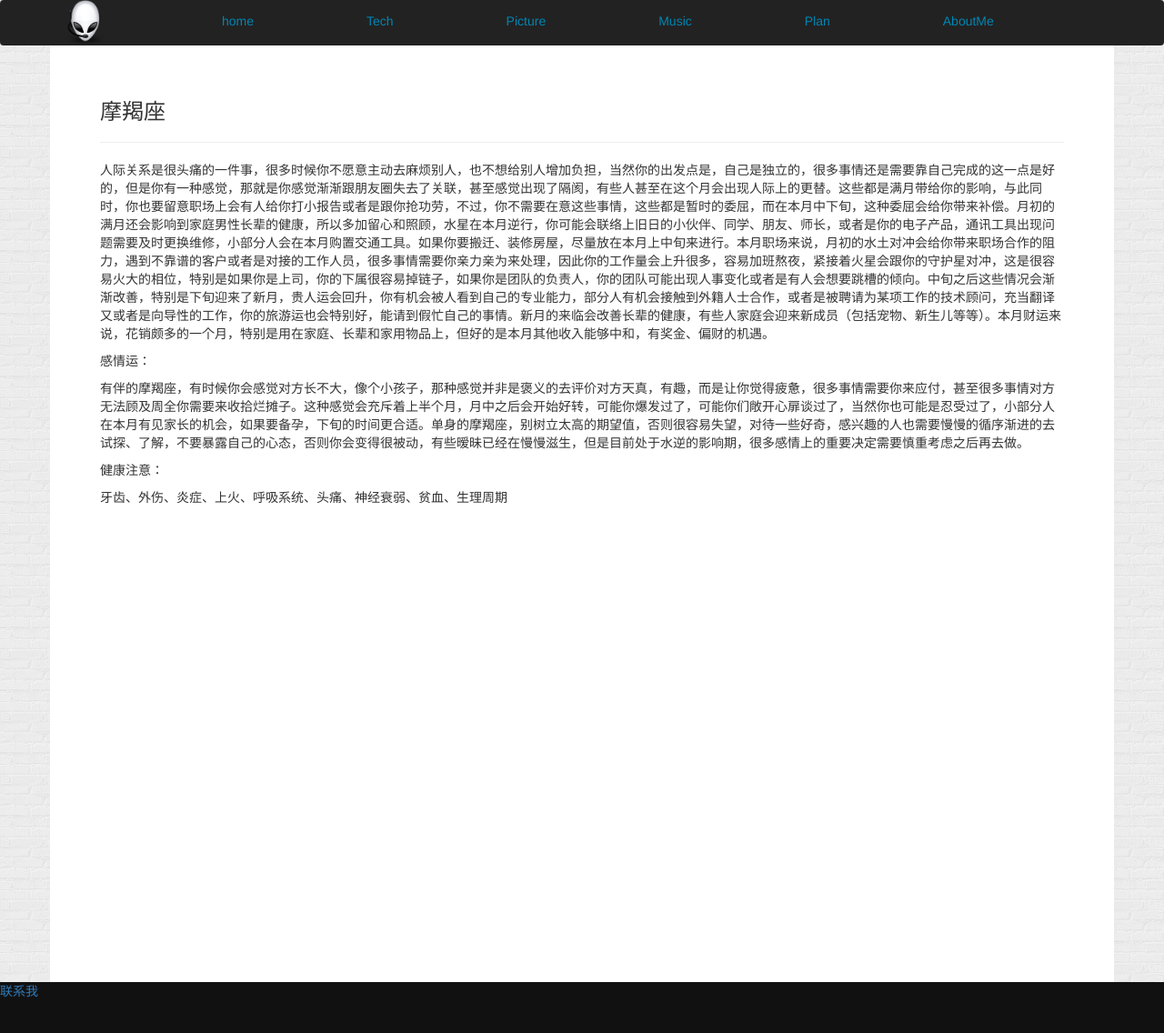
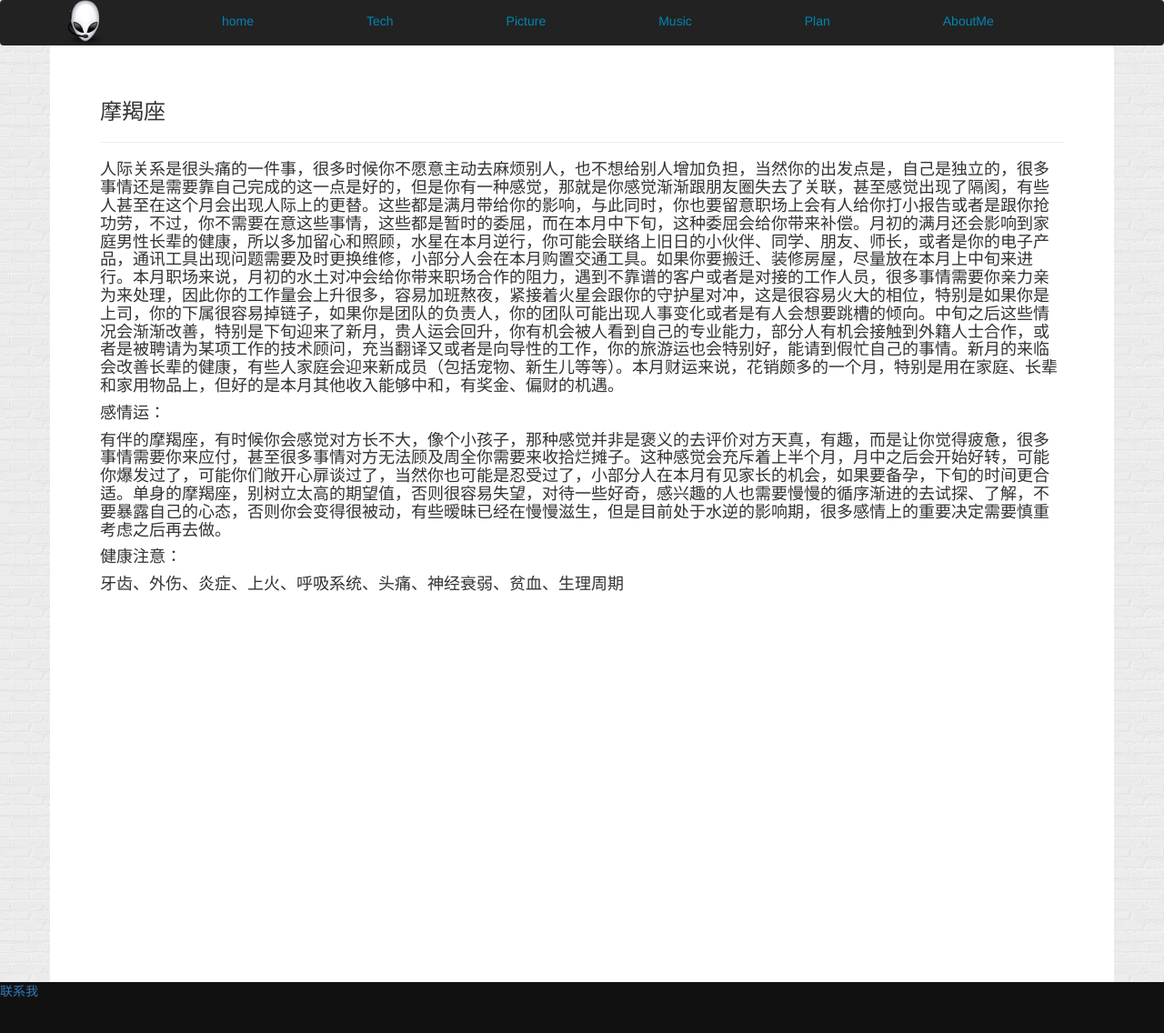
Before and after one commit to GeorageLiang/georageliang.github.com, a Jekyll site: the page built from 12md/moj.md, in a window 1280 px wide and 1140 px high. Shown: the top 1136 px of the window at 91% size. Built offline with Jekyll 4.4.1, drawn with Linux system fonts in a browser that asks for light colours; Markdown is read by kramdown in place of the engine named in the settings; comment, search, counter and statistics services are not loaded.

Commit message:
Update moj.md

```diff
--- a/12md/moj.md
+++ b/12md/moj.md
@@ -8,12 +8,12 @@
 
 ###摩羯座
 ---
-人际关系是很头痛的一件事，很多时候你不愿意主动去麻烦别人，也不想给别人增加负担，当然你的出发点是，自己是独立的，很多事情还是需要靠自己完成的这一点是好的，但是你有一种感觉，那就是你感觉渐渐跟朋友圈失去了关联，甚至感觉出现了隔阂，有些人甚至在这个月会出现人际上的更替。这些都是满月带给你的影响，与此同时，你也要留意职场上会有人给你打小报告或者是跟你抢功劳，不过，你不需要在意这些事情，这些都是暂时的委屈，而在本月中下旬，这种委屈会给你带来补偿。月初的满月还会影响到家庭男性长辈的健康，所以多加留心和照顾，水星在本月逆行，你可能会联络上旧日的小伙伴、同学、朋友、师长，或者是你的电子产品，通讯工具出现问题需要及时更换维修，小部分人会在本月购置交通工具。如果你要搬迁、装修房屋，尽量放在本月上中旬来进行。本月职场来说，月初的水土对冲会给你带来职场合作的阻力，遇到不靠谱的客户或者是对接的工作人员，很多事情需要你亲力亲为来处理，因此你的工作量会上升很多，容易加班熬夜，紧接着火星会跟你的守护星对冲，这是很容易火大的相位，特别是如果你是上司，你的下属很容易掉链子，如果你是团队的负责人，你的团队可能出现人事变化或者是有人会想要跳槽的倾向。中旬之后这些情况会渐渐改善，特别是下旬迎来了新月，贵人运会回升，你有机会被人看到自己的专业能力，部分人有机会接触到外籍人士合作，或者是被聘请为某项工作的技术顾问，充当翻译又或者是向导性的工作，你的旅游运也会特别好，能请到假忙自己的事情。新月的来临会改善长辈的健康，有些人家庭会迎来新成员（包括宠物、新生儿等等）。本月财运来说，花销颇多的一个月，特别是用在家庭、长辈和家用物品上，但好的是本月其他收入能够中和，有奖金、偏财的机遇。
+####人际关系是很头痛的一件事，很多时候你不愿意主动去麻烦别人，也不想给别人增加负担，当然你的出发点是，自己是独立的，很多事情还是需要靠自己完成的这一点是好的，但是你有一种感觉，那就是你感觉渐渐跟朋友圈失去了关联，甚至感觉出现了隔阂，有些人甚至在这个月会出现人际上的更替。这些都是满月带给你的影响，与此同时，你也要留意职场上会有人给你打小报告或者是跟你抢功劳，不过，你不需要在意这些事情，这些都是暂时的委屈，而在本月中下旬，这种委屈会给你带来补偿。月初的满月还会影响到家庭男性长辈的健康，所以多加留心和照顾，水星在本月逆行，你可能会联络上旧日的小伙伴、同学、朋友、师长，或者是你的电子产品，通讯工具出现问题需要及时更换维修，小部分人会在本月购置交通工具。如果你要搬迁、装修房屋，尽量放在本月上中旬来进行。本月职场来说，月初的水土对冲会给你带来职场合作的阻力，遇到不靠谱的客户或者是对接的工作人员，很多事情需要你亲力亲为来处理，因此你的工作量会上升很多，容易加班熬夜，紧接着火星会跟你的守护星对冲，这是很容易火大的相位，特别是如果你是上司，你的下属很容易掉链子，如果你是团队的负责人，你的团队可能出现人事变化或者是有人会想要跳槽的倾向。中旬之后这些情况会渐渐改善，特别是下旬迎来了新月，贵人运会回升，你有机会被人看到自己的专业能力，部分人有机会接触到外籍人士合作，或者是被聘请为某项工作的技术顾问，充当翻译又或者是向导性的工作，你的旅游运也会特别好，能请到假忙自己的事情。新月的来临会改善长辈的健康，有些人家庭会迎来新成员（包括宠物、新生儿等等）。本月财运来说，花销颇多的一个月，特别是用在家庭、长辈和家用物品上，但好的是本月其他收入能够中和，有奖金、偏财的机遇。
 
-感情运：
+####感情运：
 
-有伴的摩羯座，有时候你会感觉对方长不大，像个小孩子，那种感觉并非是褒义的去评价对方天真，有趣，而是让你觉得疲惫，很多事情需要你来应付，甚至很多事情对方无法顾及周全你需要来收拾烂摊子。这种感觉会充斥着上半个月，月中之后会开始好转，可能你爆发过了，可能你们敞开心扉谈过了，当然你也可能是忍受过了，小部分人在本月有见家长的机会，如果要备孕，下旬的时间更合适。单身的摩羯座，别树立太高的期望值，否则很容易失望，对待一些好奇，感兴趣的人也需要慢慢的循序渐进的去试探、了解，不要暴露自己的心态，否则你会变得很被动，有些暧昧已经在慢慢滋生，但是目前处于水逆的影响期，很多感情上的重要决定需要慎重考虑之后再去做。
+####有伴的摩羯座，有时候你会感觉对方长不大，像个小孩子，那种感觉并非是褒义的去评价对方天真，有趣，而是让你觉得疲惫，很多事情需要你来应付，甚至很多事情对方无法顾及周全你需要来收拾烂摊子。这种感觉会充斥着上半个月，月中之后会开始好转，可能你爆发过了，可能你们敞开心扉谈过了，当然你也可能是忍受过了，小部分人在本月有见家长的机会，如果要备孕，下旬的时间更合适。单身的摩羯座，别树立太高的期望值，否则很容易失望，对待一些好奇，感兴趣的人也需要慢慢的循序渐进的去试探、了解，不要暴露自己的心态，否则你会变得很被动，有些暧昧已经在慢慢滋生，但是目前处于水逆的影响期，很多感情上的重要决定需要慎重考虑之后再去做。
 
-健康注意：
+####健康注意：
 
-牙齿、外伤、炎症、上火、呼吸系统、头痛、神经衰弱、贫血、生理周期
+####牙齿、外伤、炎症、上火、呼吸系统、头痛、神经衰弱、贫血、生理周期
```
